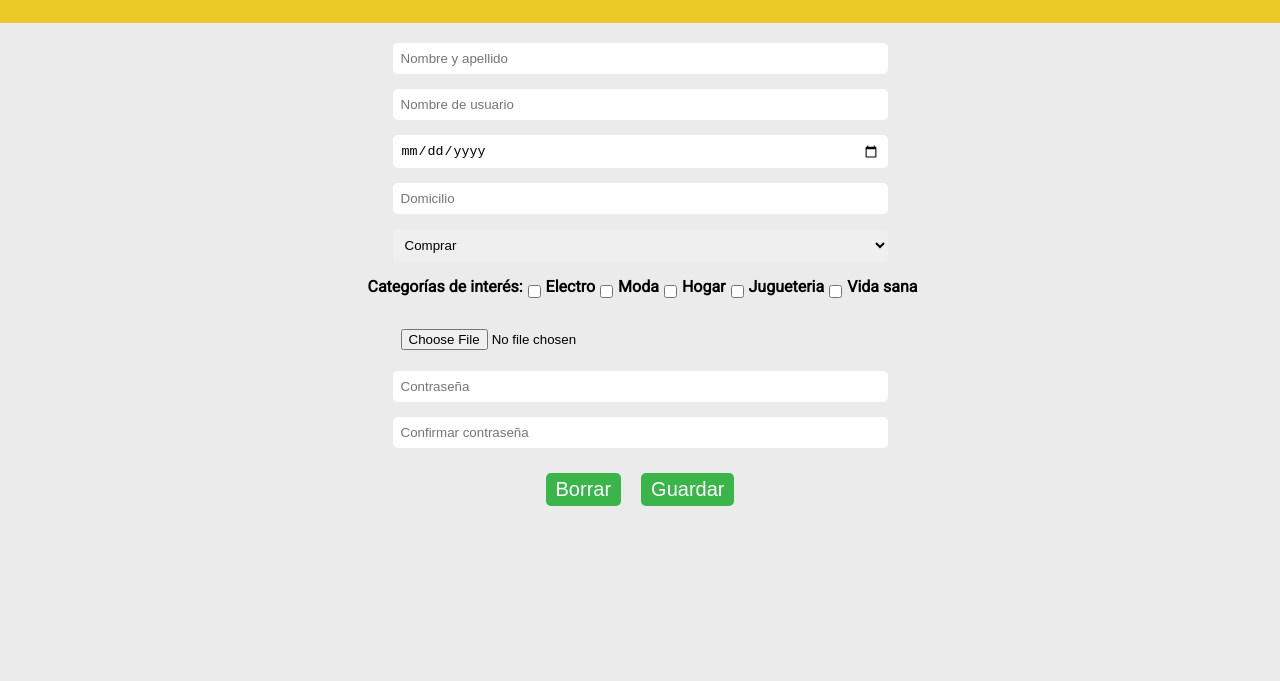
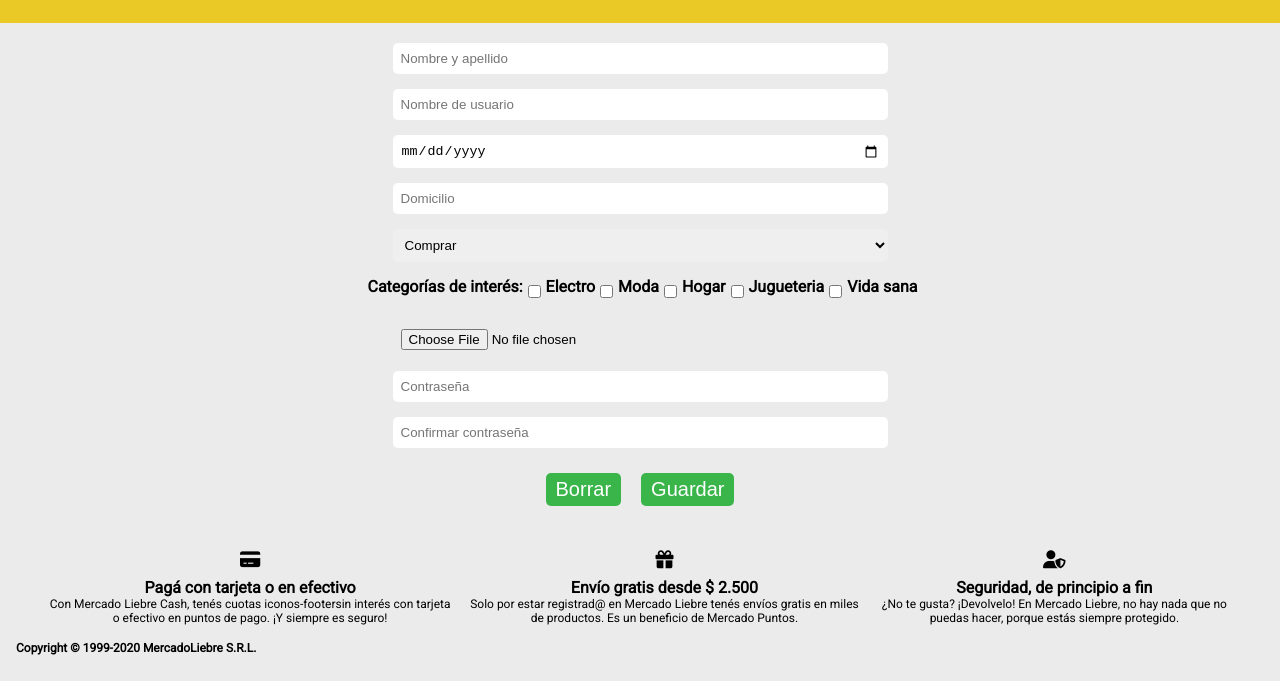
Before and after one commit to fjloromeyer/mercadoLiebreDH, a website: page views/register.html in a window 1280 px wide. Shown: the part 165-846 px from the top of the page. Before the commit the page ends 800 px from the top, so only its background shows below. Drawn offline with Linux system fonts and the light colour scheme.

Commit message:
ultimo cambio de footer login y register

```diff
--- a/views/register.html
+++ b/views/register.html
@@ -158,5 +158,37 @@
       <button type="reset" class="boton-formulario">Borrar</button>
       <button type="submit" class="boton-formulario">Guardar</button>
       </div>
+    </form>
+    <footer>
+      <div class="contenedor-footer text-center">
+        <div class="separacion-baja-10 item-contenedor-footer">
+          <i class="fas fa-credit-card"></i>
+          <h5 class="fuente-mediana">Pagá con tarjeta o en efectivo</h5>
+          <p class="fuente-chica">
+            Con Mercado Liebre Cash, tenés cuotas iconos-footersin interés con
+            tarjeta o efectivo en puntos de pago. ¡Y siempre es seguro!
+          </p>
+        </div>
+        <div class="separacion-baja-10 item-contenedor-footer">
+          <i class="fas fa-gift"></i>
+          <h5 class="fuente-mediana">Envío gratis desde $ 2.500</h5>
+          <p class="fuente-chica">
+            Solo por estar registrad@ en Mercado Liebre tenés envíos gratis en
+            miles de productos. Es un beneficio de Mercado Puntos.
+          </p>
+        </div>
+        <div class="separacion-baja-10 item-contenedor-footer">
+          <i class="fas fa-user-shield"></i>
+          <h5 class="fuente-mediana">Seguridad, de principio a fin</h5>
+          <p class="fuente-chica">
+            ¿No te gusta? ¡Devolvelo! En Mercado Liebre, no hay nada que no
+            puedas hacer, porque estás siempre protegido.
+          </p>
+        </div>
+      </div>
+      <div class="separacion-baja-10 p">
+        <h5 class="fuente-chica">Copyright © 1999-2020 MercadoLiebre S.R.L.</h5>
+      </div>
+    </footer>
   </body>
 </html>
```
Also changed, not shown: views/login.html (+31 -0 lines). Lines whose indentation alone changed are shown as unchanged.
